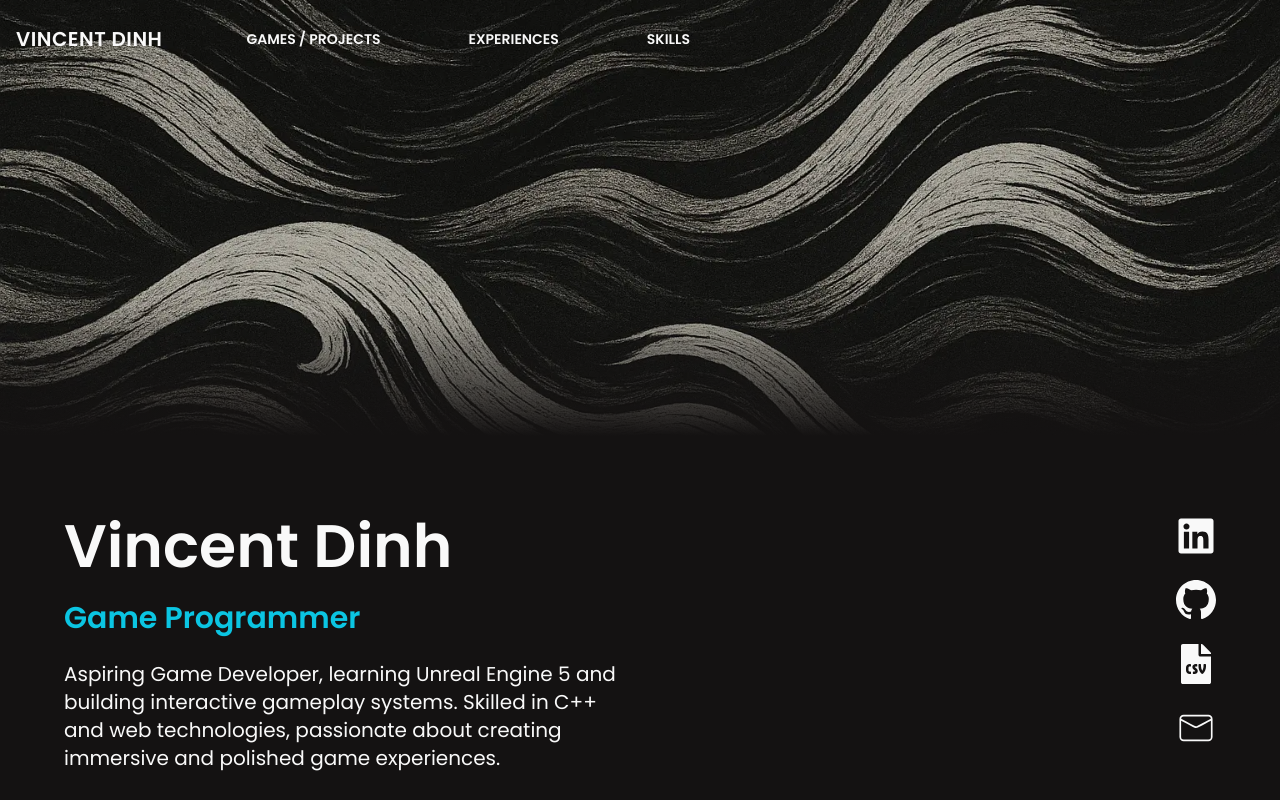
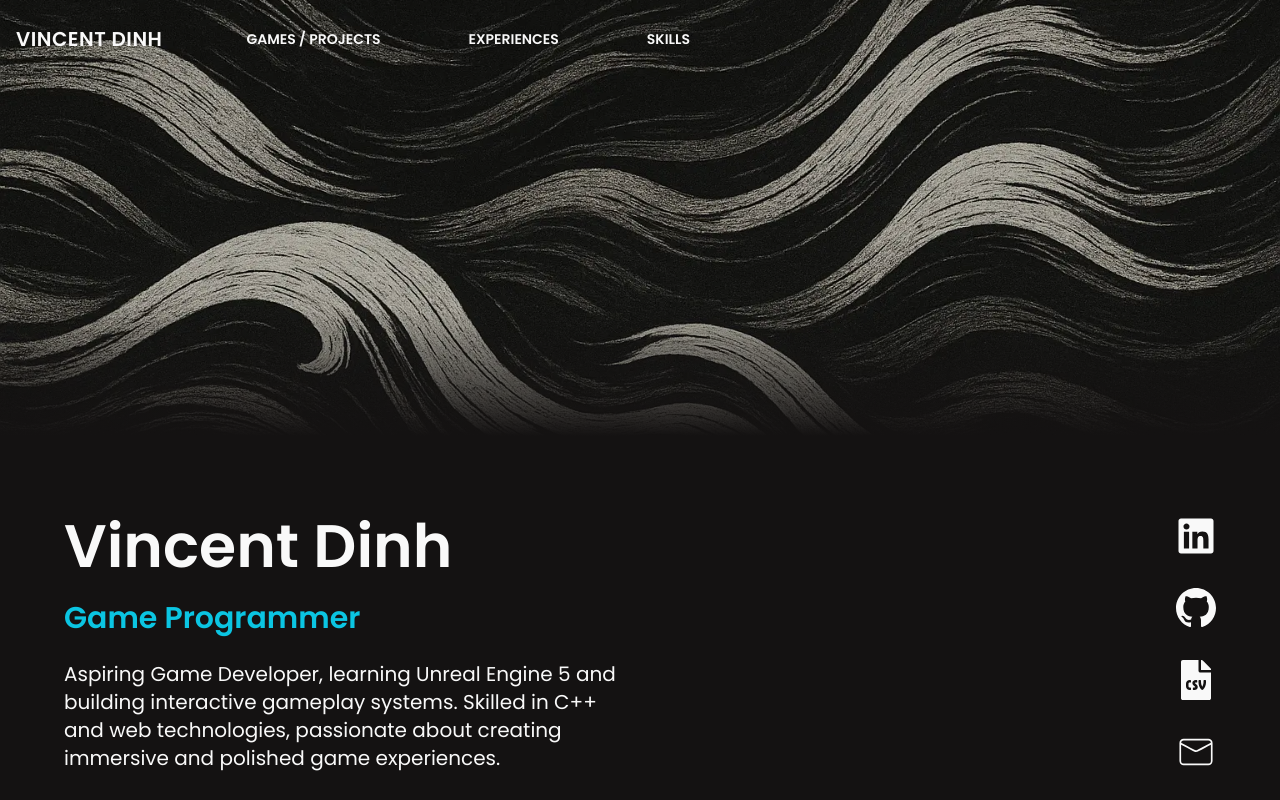
Before and after one commit to vinceednh/vinceednh.github.io, a Next.js app: page / in a window 1280 px wide. Shown: the top 800 px of the page. Built offline with nearby package versions, Linux system fonts and the light colour scheme.

Commit message:
Spaced Icons

```diff
--- a/src/components/intro.tsx
+++ b/src/components/intro.tsx
@@ -35,7 +35,7 @@ const Intro = () => {
         </motion.p>
       </div>
 
-      <div className="mt-8 flex justify-center gap-6 md:mt-0 md:flex-col md:justify-start">
+      <div className="mt-8 flex justify-center gap-8 md:mt-0 md:flex-col md:justify-start">
         <motion.a
           href="https://linkedin.com/in/vincent-dnh"
           target="_blank"
```
